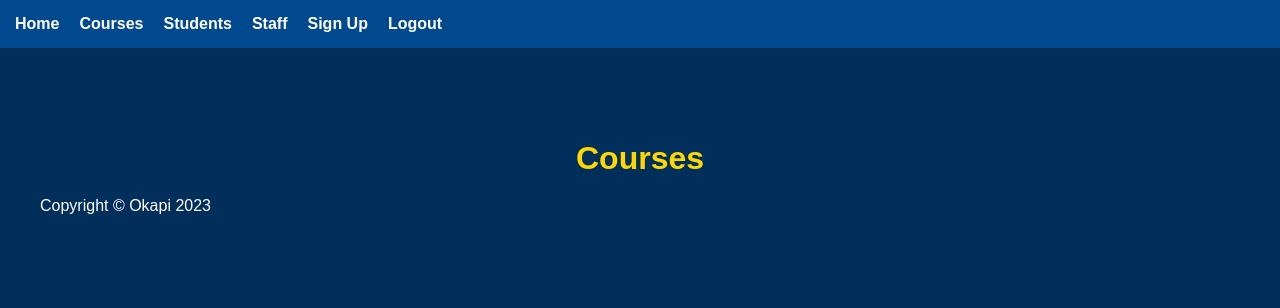
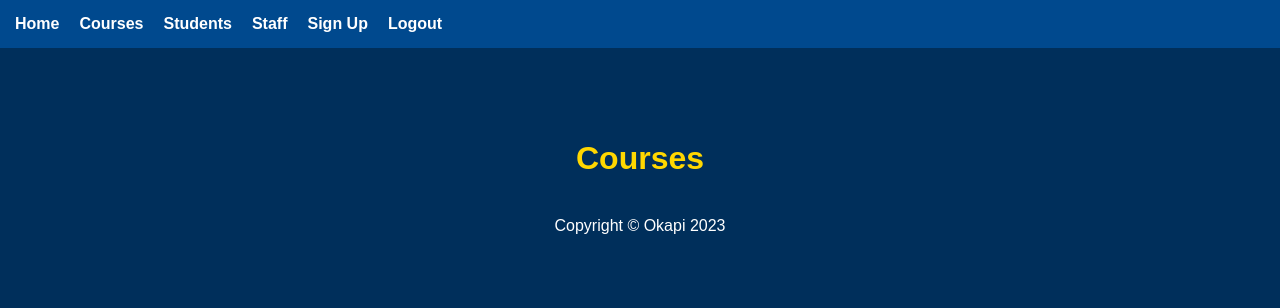
Before and after one commit to easterdaymn/SDEV_255_Final_Project_Okapi, a Node server app: page /courses in a window 1280 px wide. Shown: the top 308 px of the page. Run offline with Node 20, Linux system fonts and the light colour scheme; data that the repository does not hold is empty; some libraries are stand-ins or nearby versions.

Commit message:
Update footer.ejs

```diff
--- a/views/partials/footer.ejs
+++ b/views/partials/footer.ejs
@@ -1,3 +1,3 @@
-<footer>
+<footer style="text-align: center; padding: 20px; background-color: #002f5b; color: #fff;">
     Copyright &copy; Okapi 2023
 </footer>
```
